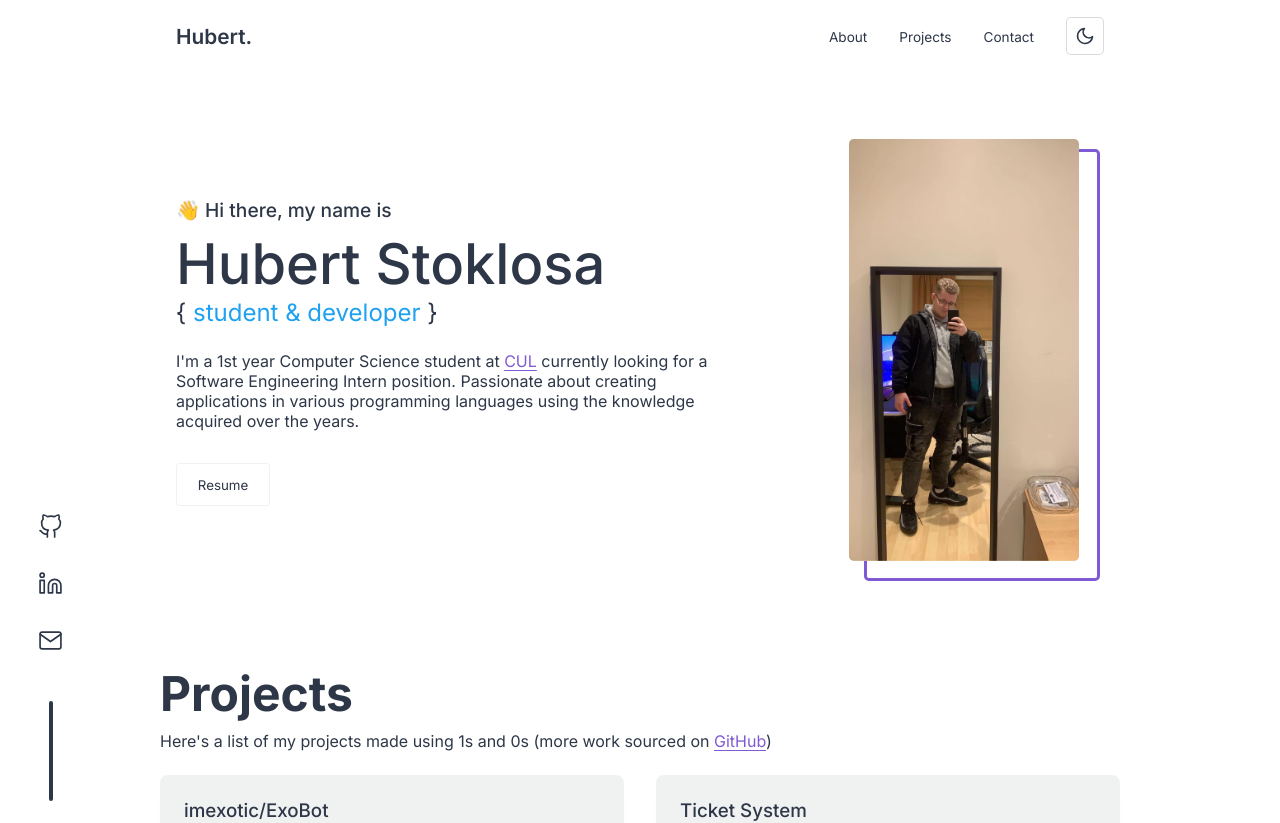
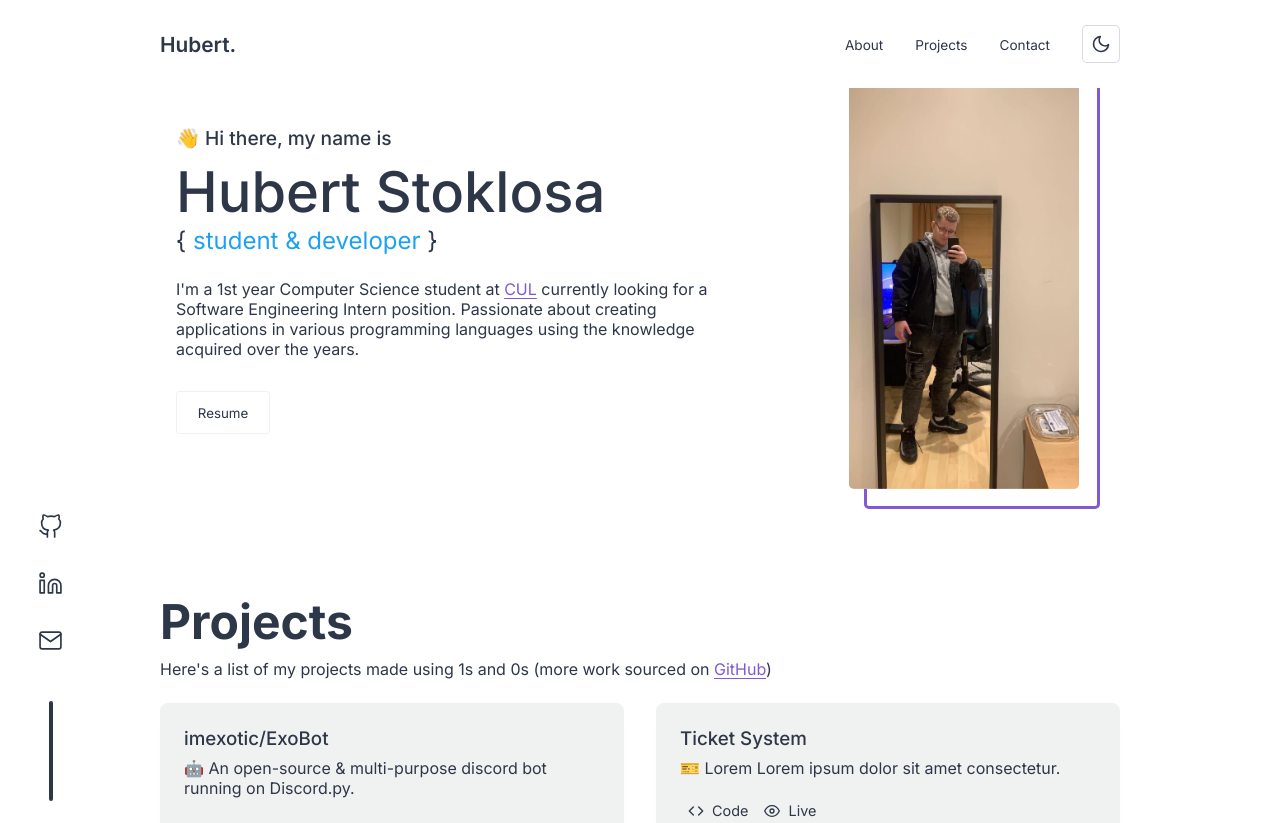
Before and after one commit to imexotic/portfolio-v1, a Next.js app: page / in a window 1280 px wide. Shown: the top 823 px of the page. Built offline with nearby package versions, Linux system fonts and the light colour scheme.

Commit message:
resolve hydration issue

```diff
--- a/components/navigation/header.jsx
+++ b/components/navigation/header.jsx
@@ -9,7 +9,7 @@ import useScrollDirection from "../../hooks/useScrollDirection";
 
 const Header = ({ theme, toggleTheme }) => {
    const [toggle, setToggle] = useState(false);
-   const [icon, setIcon] = useState(theme === "dark" ? <FiSun /> : <FiMoon />);
+   const [icon, setIcon] = useState();
    const [scrollPosition, scrollDirection] = useScrollDirection();
 
    useEffect(() => {
@@ -43,6 +43,7 @@ const Header = ({ theme, toggleTheme }) => {
                   </li>
                </ul>
             </nav>
+            {/* hydration error here */}
             <div className={styles["header-btns"]}>
                <button className={styles["header-btn"]} onClick={toggleTheme}>
                   <IconContext.Provider value={{ className: styles["theme-icon"] }}>
--- a/styles/header.module.css
+++ b/styles/header.module.css
@@ -1,11 +1,14 @@
 #header {
-   position: sticky;
+   position: fixed; /* position: sticky before */
+   width: 100%;
    top: -100px;
    z-index: 1000;
    background-color: var(--background); /* background-color: #1a202c; */
-   transition-property: top, box-shadow;
+   /* transition-property: top, box-shadow;
    transition-timing-function: cubic-bezier(0.4, 0, 0.2, 1);
-   transition-duration: 500ms;
+   transition-duration: 500ms; */
+
+   transition: top 0.5s cubic-bezier(0.4, 0, 0.2, 1), box-shadow 0.5s cubic-bezier(0.4, 0, 0.2, 1), padding 0.2s ease-in-out;
 }
 
 #header.show {
@@ -21,17 +24,20 @@
 #header.scroll {
    /* box-shadow: 0 10px 10px -15px rgba(2, 12, 27, 0.7); */
    box-shadow: 0 2px 6px 0 rgb(0 0 0 / 12%);
+   padding: 1rem 0;
 }
 
 #header.top {
    box-shadow: none;
+   padding: 1.5rem 0;
 }
 
 #header .container {
-   min-height: 9vh;
+   min-height: 5vh;
    display: flex;
    justify-content: space-between;
    align-items: center;
+   padding: 0;
 }
 
 #header h1 {
```
